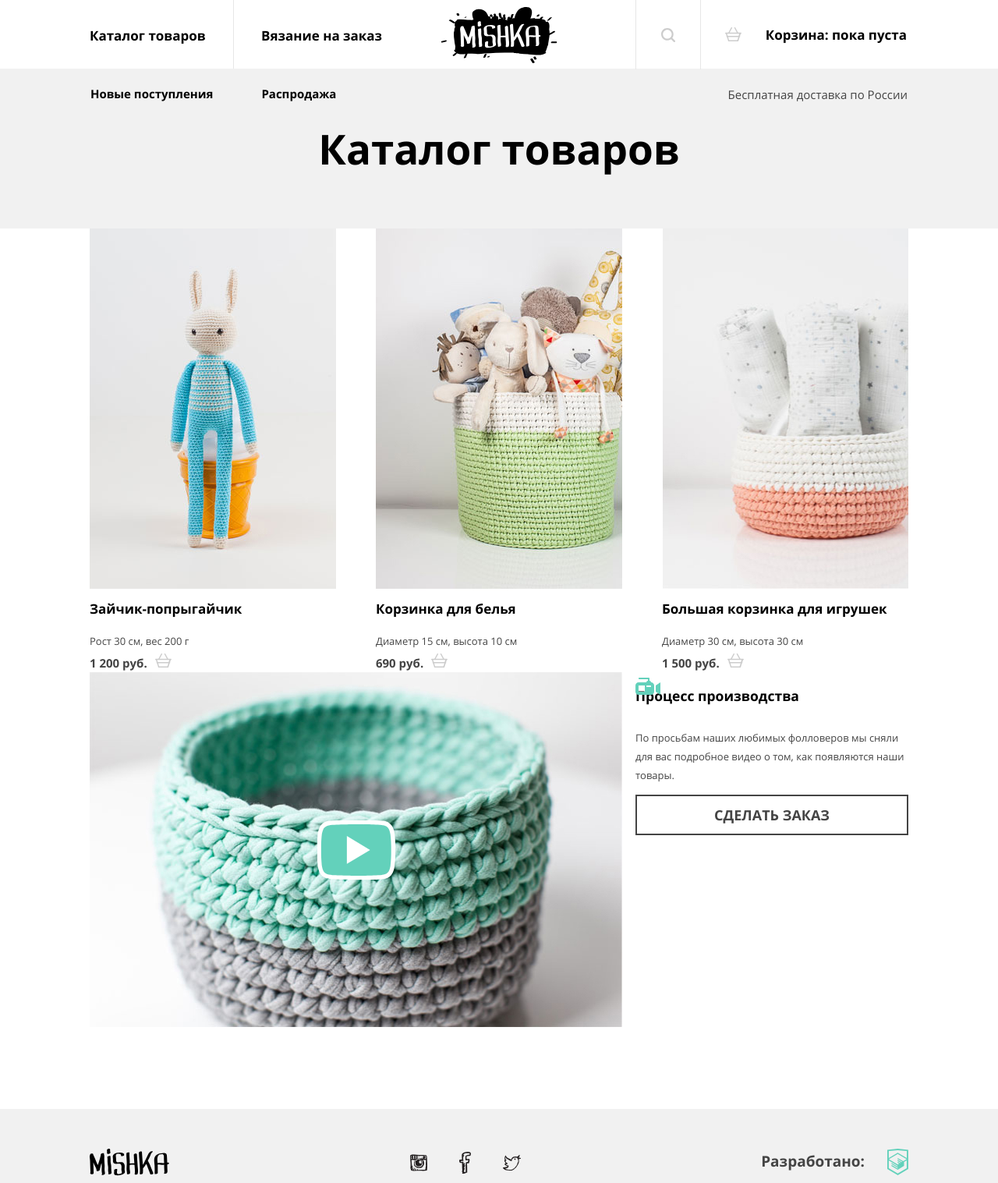
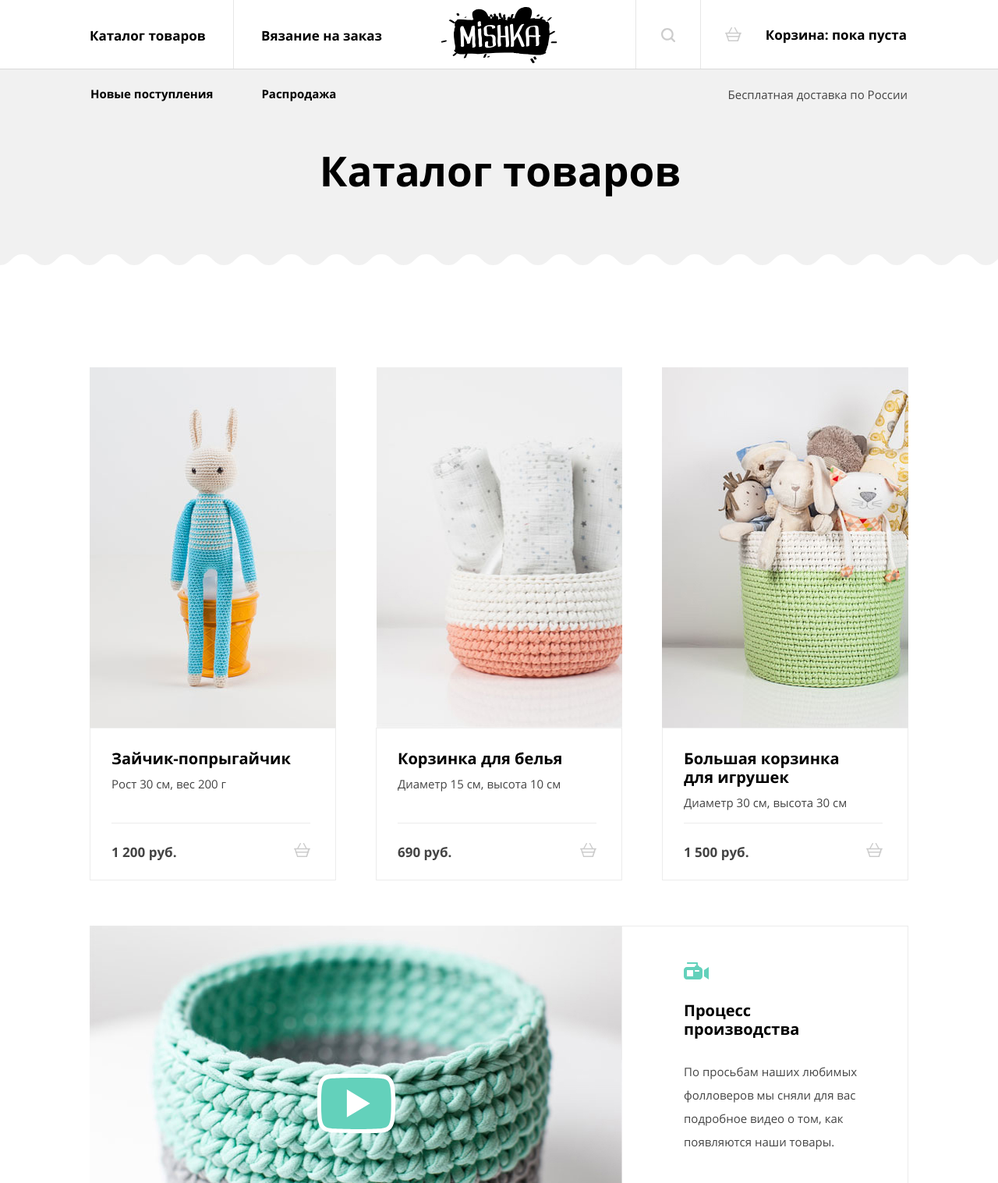
Before and after one commit to ViktorKotlov/1657329-mishka-24, a plain HTML site: page source/catalog.html in a window 1280 px wide. Shown: the top 1517 px of the page at 78% size. Drawn offline with nearby package versions, Linux system fonts and the light colour scheme; files that its build step writes are made by us from their sources; files whose address does not match are found by name.

Commit message:
сделел каталог  мобилку, таблетку и десктоп

```diff
--- a/source/catalog.html
+++ b/source/catalog.html
@@ -101,10 +101,10 @@
           <article class="product-card">
             <a class="product-card__image image-basket" href="#">
               <picture>
-                <source srcset="img/jpg/catalog/basket-toys-tablet.jpg"
+                <source srcset="img/jpg/catalog/laundry-basket-tablet.jpg"
                   media="(min-width: 768px) and (max-width: 1149px)">
-                <source srcset="img/jpg/catalog/basket-toys-desktop.jpg" media="(min-width: 1150px)">
-                <img src="img/jpg/catalog/basket-toys-mobile.jpg" alt="Корзинка для белья.">
+                <source srcset="img/jpg/catalog/laundry-basket-desktop.jpg" media="(min-width: 1150px)">
+                <img src="img/jpg/catalog/laundry-basket-mobile.jpg" alt="Большая корзинка для игрушек.">
               </picture>
             </a>
             <div class="product-card__content">
@@ -131,15 +131,15 @@
           <article class="product-card">
             <a class="product-card__image image-big-basket" href="#">
               <picture>
-                <source srcset="img/jpg/catalog/laundry-basket-tablet.jpg"
+                <source srcset="img/jpg/catalog/basket-toys-tablet.jpg"
                   media="(min-width: 768px) and (max-width: 1149px)">
-                <source srcset="img/jpg/catalog/laundry-basket-desktop.jpg" media="(min-width: 1150px)">
-                <img src="img/jpg/catalog/laundry-basket-mobile.jpg" alt="Большая корзинка для игрушек.">
+                <source srcset="img/jpg/catalog/basket-toys-desktop.jpg" media="(min-width: 1150px)">
+                <img src="img/jpg/catalog/basket-toys-mobile.jpg" alt="Корзинка для белья.">
               </picture>
             </a>
             <div class="product-card__content">
               <div class="product-card__main-info">
-                <h2 class="product-card__title title title--h3">Большая корзинка для игрушек</h2>
+                <h2 class="product-card__title title title--h3">Большая корзинка<br> для игрушек</h2>
                 <span class="product-card__text">Диаметр 30 см, высота 30 см</span>
               </div>
               <div class="product-card__additional-info">
@@ -213,7 +213,7 @@
         </li>
       </ul>
       <div class="page-footer__copyright copyright">
-          <b class="copyright__text">Разработано:</b>
+        <b class="copyright__text">Разработано</b>
         <a class="copyright__link" href="https://htmlacademy.ru/intensive/adaptive">
           <svg width="27" height="35" viewBox="0 0 27 35" fill="none" xmlns="http://www.w3.org/2000/svg">
             <path
--- a/source/sass/components/catalog.scss
+++ b/source/sass/components/catalog.scss
@@ -1,10 +1,16 @@
 .catalog {
   @media (min-width: $mobile-width) and (max-width: 767px) {
     padding: 0 30px;
+    margin-top: 29px;
   }
 
   @media (min-width: $tablet-width) {
     padding: 0 50px;
+    margin-top: 79px;
+  }
+
+  @media (min-width: $desktop-width) {
+    margin-top: 123px;
   }
 }
 
@@ -20,6 +26,18 @@
 }
 
 .catalog__item {
+  @media (max-width: $tablet-width) {
+    &:not(:last-of-type) {
+      margin-bottom: 29px;
+    }
+  }
+
+  @media (min-width: $tablet-width) {
+    &:not(:last-of-type) {
+      margin-bottom: 54px;
+    }
+  }
+
   &:not(:nth-child(3n+3)) {
     @media (min-width: $desktop-width) {
       margin-right: 51px;
--- a/source/sass/components/intro.scss
+++ b/source/sass/components/intro.scss
@@ -1,5 +1,34 @@
 .intro {
   background-color: $section-bg-color;
+  position: relative;
+
+  @media (min-width: $tablet-width) {
+    border-top: 1px solid #d9d9d9;
+
+    &::before {
+      content: "";
+      position: absolute;
+      left: 0;
+      right: 0;
+      bottom: -12px;
+      height: 24px;
+      background-image: url("../img/svg/bg-line/zigzag-fill-tablet-white.svg");
+      z-index: 1;
+    }
+  }
+
+  @media (min-width: $desktop-width) {
+    &::before {
+      content: "";
+      position: absolute;
+      left: 0;
+      right: 0;
+      bottom: -12px;
+      height: 34px;
+      background-image: url("../img/svg/bg-line/zigzag-fill-desktop-catalog.svg");
+      z-index: 1;
+    }
+  }
 }
 
 .intro__wrapper {
@@ -24,10 +53,13 @@
   @media (min-width: $tablet-width) {
     font-size: 43px;
     line-height: 50px;
+    padding-top: 101px;
   }
 
   @media (min-width: $desktop-width) {
     font-size: 53px;
     line-height: 57px;
+    margin-left: 3px;
+    padding-bottom: 101px;
   }
 }
--- a/source/sass/components/page-footer.scss
+++ b/source/sass/components/page-footer.scss
@@ -7,7 +7,7 @@
   }
 
   @media (min-width: $desktop-width) {
-    margin-top: 105px;
+    margin-top: 100px;
   }
 }
 
--- a/source/sass/components/product-card.scss
+++ b/source/sass/components/product-card.scss
@@ -10,6 +10,36 @@
   }
 }
 
+.product-card__content {
+  border: 1px solid #ececec;
+  padding: 27px;
+
+  @media (min-width: $tablet-width) {
+    display: flex;
+    flex-direction: column;
+    padding: 27px 32px 23px 32px;
+  }
+
+  @media (min-width: $desktop-width) {
+    padding-left: 27px;
+  }
+}
+
+.product-card__main-info {
+  border-bottom: 1px solid #ececec;
+  padding-bottom: 17px;
+
+  @media (min-width: $tablet-width) {
+    flex-grow: 1;
+    display: flex;
+    flex-direction: column;
+  }
+
+  @media (min-width: $desktop-width) {
+    min-height: 95px;
+    padding: 0;
+  }
+}
 
 .product-card__image {
   display: block;
@@ -19,13 +49,13 @@
   margin: 0 auto;
 
   @media (min-width: $tablet-width) {
-    width: 334px;
-    height: 334px;
+    min-width: 334px;
+    min-height: 334px;
   }
 
   @media (min-width: $desktop-width) {
-    width: 316px;
-    height: 462px;
+    min-width: 316px;
+    min-height: 462px;
   }
 
   img {
@@ -34,18 +64,58 @@
   }
 }
 
+.product-card__title {
+  margin: 0;
+
+  @media (min-width: $tablet-width) {
+    font-size: 20px;
+  }
+}
+
 .product-card__text {
+  display: block;
   font-size: 13px;
   line-height: 30px;
+  margin-top: 6px;
+
+  @media (min-width: $tablet-width) {
+    font-size: 15px;
+    flex-grow: 1;
+  }
+
+  @media (min-width: $desktop-width) {
+    margin-top: 5px;
+  }
 }
 
 .product-card__price {
   font-size: 15px;
   line-height: 24px;
   font-weight: 700;
+
+  @media (min-width: $tablet-width) {
+    font-size: 17px;
+  }
+}
+
+.product-card__additional-info {
+  padding-top: 22px;
+  display: flex;
+  justify-content: space-between;
+
+  @media (min-width: $tablet-width) {
+    min-height: 24px;
+    margin-top: 25px;
+    padding: 0;
+  }
 }
 
 .product-card__button {
   border: 0;
+  padding: 0;
   background: transparent;
+
+  @media (min-width: $tablet-width) {
+    align-self: flex-start;
+  }
 }
--- a/source/sass/components/production.scss
+++ b/source/sass/components/production.scss
@@ -4,11 +4,19 @@
   flex-direction: column;
   position: relative;
 
+  @media (min-width: $mobile-width) and (max-width: 767px) {
+    margin-top: 30px;
+    margin-bottom: 17px;
+  }
+
   @media (min-width: $tablet-width) {
     padding: 0 50px;
+    margin-top: 53px;
+    margin-bottom: 5px;
   }
 
   @media (min-width: $desktop-width) {
+    margin-top: 4px;
     display: grid;
     grid-template-columns: repeat(3, 1fr);
     grid-template-rows: auto 1fr;
@@ -21,39 +29,73 @@
 .production__title {
   display: flex;
   position: relative;
+  margin: 0;
+  font-size: 17px;
+  line-height: 24px;
+
 
   &::before {
     content: "";
     width: 32px;
     height: 22px;
     position: absolute;
-    left: 0;
-    top: 50%;
+    left: 33px;
+    top: 45px;
     transform: translateY(-50%);
     background-image: url("../../img/svg/video.svg");
     background-repeat: no-repeat;
 
+    @media (min-width: $tablet-width) {
+      top: 49px;
+      left: 41px;
+    }
+
     @media (min-width: $desktop-width) {
-      top: 0;
+      top: 57px;
+      left: 79px;
     }
   }
 
   @media (min-width: $mobile-width) and (max-width: 767px) {
     order: -1;
-    // position: absolute;
-    // top: 0;
-    // left: 50%;
-    // transform: translateX(-50%);
+    padding: 22px 13px 24px 90px;
+    border: 1px solid #ececec;
+  }
+
+  @media (min-width: $tablet-width) {
+    border-top: 1px solid #ececec;
+    border-left: 1px solid #ececec;
+    border-right: 1px solid #ececec;
+    padding: 41px 107px 24px 106px;
+    font-size: 20px;
   }
 
   @media (min-width: $desktop-width) {
     grid-area: title;
+    margin-left: -18px;
+    padding: 96px 54px 27px 79px;
   }
 }
 
 .production__description {
+  @media (min-width: $mobile-width) and (max-width: 767px) {
+    margin-top: -1px;
+    padding: 35px 32px 34px 33px;
+    border: 1px solid #ececec;
+  }
+
+  @media (min-width: $tablet-width) {
+    border-bottom: 1px solid #ececec;
+    border-left: 1px solid #ececec;
+    border-right: 1px solid #ececec;
+    padding: 0 39px;
+  }
+
   @media (min-width: $desktop-width) {
     grid-area: desc;
+    padding-left: 79px;
+    margin-left: -18px;
+    padding-right: 54px;
   }
 }
 
@@ -113,4 +155,30 @@
 .production__text {
   font-size: 13px;
   line-height: 24px;
+  margin: 0;
+
+  @media (min-width: $tablet-width) {
+    font-size: 15px;
+    line-height: 30px;
+  }
 }
+
+.production__description-button {
+  @media (min-width: $mobile-width) and (max-width: 767px) {
+    margin-top: 45px;
+  }
+
+  @media (min-width: $tablet-width) {
+    margin-top: 40px;
+    font-size: 17px;
+    margin-bottom: 47px;
+    padding: 13px 0 12px 0;
+    width: calc(100% - 4px);
+    margin-left: auto;
+    margin-right: auto;
+  }
+
+  @media (min-width: $desktop-width) {
+    margin-top: 51px;
+  }
+}
```
Also changed, not shown: source/img/svg/bg-line/zigzag-fill-desktop-catalog.svg (added). Lines whose indentation alone changed are shown as unchanged.
